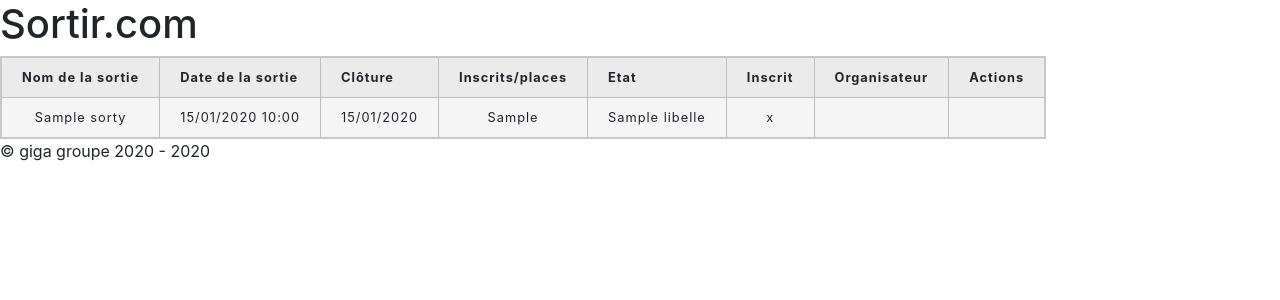
After one commit to Pefouk/projetsorties, a Symfony app: template templates/sortie_afficher/index.html.twig in a window 1280 px wide. The commit adds this page. Shown: the top 300 px of the page. Run offline with Twig, Linux system fonts and the light colour scheme; the template is opened without the code that fills it: most values are stand-ins (such as "Sample title", 1, 10 or a date in 2020); some libraries are stand-ins or nearby versions.

Commit message:
début du listage des sorties

```diff
--- a/composer.json
+++ b/composer.json
@@ -7,6 +7,7 @@
         "ext-iconv": "*",
         "sensio/framework-extra-bundle": "^5.5",
         "symfony/apache-pack": "^1.0",
+        "symfony/asset": "4.4.*",
         "symfony/console": "4.4.*",
         "symfony/debug-pack": "^1.0",
         "symfony/dotenv": "4.4.*",
--- /dev/null
+++ b/public/css/table.css
@@ -0,0 +1,31 @@
+table {
+    border-collapse: collapse;
+    border: 2px solid rgb(200,200,200);
+    letter-spacing: 1px;
+    font-size: 0.8rem;
+}
+
+td, th {
+    border: 1px solid rgb(190,190,190);
+    padding: 10px 20px;
+}
+
+th {
+    background-color: rgb(235,235,235);
+}
+
+td {
+    text-align: center;
+}
+
+tr:nth-child(even) td {
+    background-color: rgb(250,250,250);
+}
+
+tr:nth-child(odd) td {
+    background-color: rgb(245,245,245);
+}
+
+caption {
+    padding: 10px;
+}
--- a/src/Entity/Participant.php
+++ b/src/Entity/Participant.php
@@ -252,9 +252,9 @@ class Participant implements UserInterface
     public function getRoles()
     {
         if ($this->administrateur === true) {
-            return (['ROLE_ADMIN']);
+            return (["ROLE_ADMIN"]);
         } else {
-            return (['ROLE_USER']);
+            return (["ROLE_USER"]);
         }
     }
 
--- a/src/Entity/Sortie.php
+++ b/src/Entity/Sortie.php
@@ -165,7 +165,7 @@ class Sortie
         return $this;
     }
 
-    public function getEtat(): ?string
+    public function getEtat(): Etat
     {
         return $this->etat;
     }
--- a/templates/base.html.twig
+++ b/templates/base.html.twig
@@ -6,6 +6,7 @@
     {#Mise en place de Bootstrap#}
     <link rel="stylesheet" href="https://stackpath.bootstrapcdn.com/bootstrap/4.4.1/css/bootstrap.min.css" integrity="sha384-Vkoo8x4CGsO3+Hhxv8T/Q5PaXtkKtu6ug5TOeNV6gBiFeWPGFN9MuhOf23Q9Ifjh" crossorigin="anonymous">
     <meta http-equiv="X-UA-Compatible" content="ie=edge">
+    {% block head %}{% endblock %}
     <title>{% block title %}Sortir.com{% endblock %}</title>
 </head>
 <body>
--- /dev/null
+++ b/templates/sortie_afficher/index.html.twig
@@ -0,0 +1,43 @@
+{% extends 'base.html.twig' %}
+
+{% block title %}Liste des sorties{% endblock %}
+
+{% block head %}
+    {{ parent() }}
+    <link rel="stylesheet" href="{{ asset('css/table.css') }}">
+{% endblock %}
+
+{% block main %}
+    {% if sorties is not defined %}
+        <h2>Pas de sorties trouvés !</h2>
+    {% else %}
+        <table>
+            <thead>
+            <tr>
+                <th>Nom de la sortie</th>
+                <th>Date de la sortie</th>
+                <th>Clôture</th>
+                <th>Inscrits/places</th>
+                <th>Etat</th>
+                <th>Inscrit</th>
+                <th>Organisateur</th>
+                <th>Actions</th>
+            </tr>
+            </thead>
+            <tbody>
+            {% for sortie in sorties %}
+                <tr>
+                    <td>{{ sortie.nom }}</td>
+                    <td>{{ sortie.dateHeureDebut|date('d/m/Y H:i') }}</td>
+                    <td>{{ sortie.dateLimiteInscription|date('d/m/Y') }}</td>
+                    <td>{#TODO#}{{ sortie.nbInscriptionMax }}</td>
+                    <td>{{ sortie.etat.libelle }}</td>
+                    <td>{#TODO#}x</td>
+                    <td></td>
+                    <td></td>
+                </tr>
+            {% endfor %}
+            </tbody>
+        </table>
+    {% endif %}
+{% endblock %}
```
Also changed, not shown: src/Controller/SortieAfficherController.php (added, +27 -0 lines), src/Migrations/Version20200225081437.php (added, +35 -0 lines), 2 other files.
